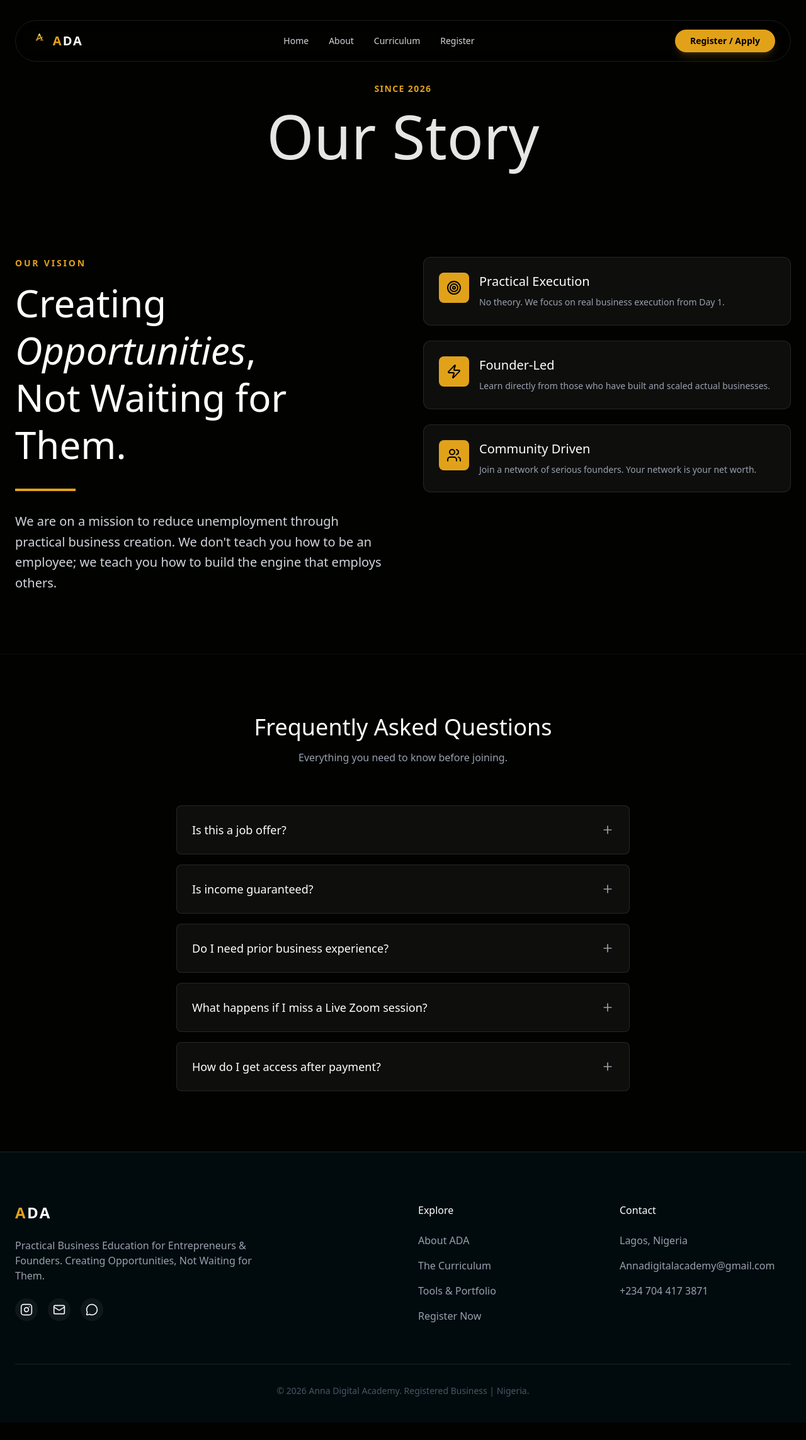
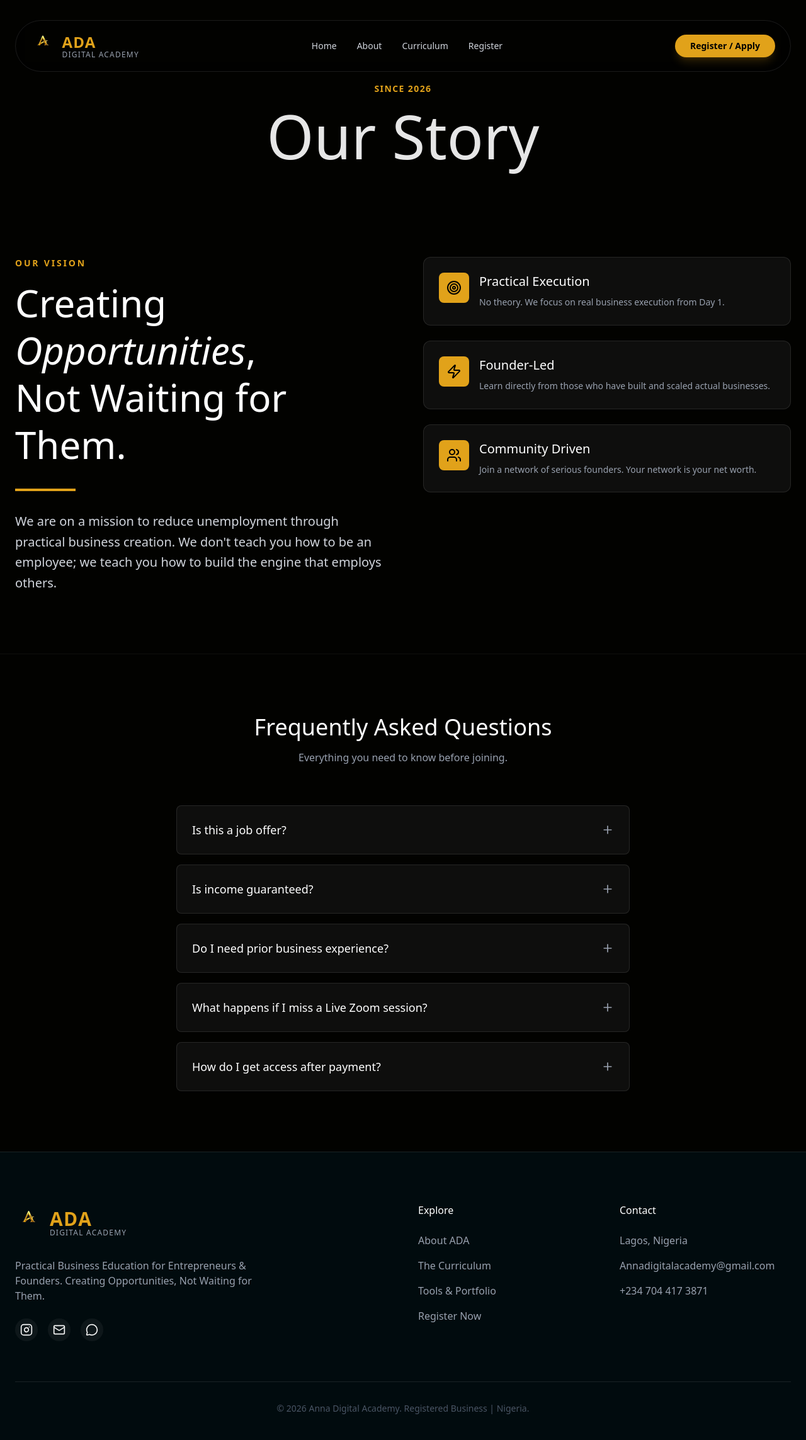
Before and after one commit to Chidi09/anna-digital-academy, a Next.js app: page /about in a window 1280 px wide. Shown: the whole page at 63% size. Before the commit the page ends 2259 px from the top, so only its background shows below. Built offline with nearby package versions, Linux system fonts and the light colour scheme.

Commit message:
feat: add initial Navbar, Hero, and Footer components for the main page layout.

```diff
--- a/components/Footer.tsx
+++ b/components/Footer.tsx
@@ -10,9 +10,21 @@ export default function Footer() {
 
           {/* Brand Column */}
           <div className="md:col-span-2">
-            <h3 className="text-2xl font-serif font-bold text-ada-gold mb-6 tracking-widest">
-              A<span className="text-white">DA</span>
-            </h3>
+            <div className="flex items-center gap-3 mb-6">
+              <img
+                src="/logo.svg"
+                alt="Anna Digital Academy Logo"
+                className="h-16 w-auto"
+              />
+              <div className="flex flex-col">
+                <h3 className="text-3xl font-serif font-bold text-ada-gold tracking-wider">
+                  ADA
+                </h3>
+                <span className="font-sans text-xs text-gray-400 tracking-widest uppercase -mt-1">
+                  Digital Academy
+                </span>
+              </div>
+            </div>
             <p className="text-gray-400 max-w-sm mb-6">
               Practical Business Education for Entrepreneurs & Founders.
               Creating Opportunities, Not Waiting for Them.
--- a/components/Hero.tsx
+++ b/components/Hero.tsx
@@ -61,14 +61,16 @@ export default function Hero() {
                     transition={{ duration: 0.5, delay: 0.6 }}
                     className="flex flex-col md:flex-row gap-4 justify-center"
                 >
-                    <Link href="#register">
+                    <Link href="/register">
                         <button className="px-8 py-4 bg-ada-gold text-ada-black font-bold rounded-full hover:bg-white transition-all duration-300 transform hover:scale-105 shadow-[0_0_20px_rgba(225,162,26,0.5)] cursor-pointer">
                             Join the Next Cohort
                         </button>
                     </Link>
-                    <button className="px-8 py-4 border border-ada-gold/50 text-ada-gold font-semibold rounded-full hover:bg-ada-gold/10 transition-all duration-300 cursor-pointer">
-                        View Curriculum
-                    </button>
+                    <Link href="/program">
+                        <button className="px-8 py-4 border border-ada-gold/50 text-ada-gold font-semibold rounded-full hover:bg-ada-gold/10 transition-all duration-300 cursor-pointer">
+                            View Curriculum
+                        </button>
+                    </Link>
                 </motion.div>
             </div>
         </section>
--- a/components/Navbar.tsx
+++ b/components/Navbar.tsx
@@ -35,20 +35,25 @@ export default function Navbar() {
         <div className="container mx-auto px-6">
           <div
             className={`backdrop-blur-xl border border-white/10 rounded-full px-6 py-3 flex items-center justify-between transition-all duration-300 ${isScrolled
-                ? "bg-ada-black/80 shadow-[0_0_20px_rgba(0,0,0,0.5)]"
-                : "bg-transparent border-transparent"
+              ? "bg-ada-black/80 shadow-[0_0_20px_rgba(0,0,0,0.5)]"
+              : "bg-transparent border-transparent"
               }`}
           >
             {/* Logo */}
-            <Link href="/" className="z-50 flex items-center gap-2">
+            <Link href="/" className="z-50 flex items-center gap-3">
               <img
                 src="/logo.svg"
                 alt="Anna Digital Academy Logo"
-                className="h-10 w-auto"
+                className="h-12 md:h-14 w-auto"
               />
-              <span className="font-serif text-xl font-bold text-ada-gold tracking-widest hidden sm:inline">
-                A<span className="text-white">DA</span>
-              </span>
+              <div className="flex flex-col">
+                <span className="font-serif text-xl md:text-2xl font-bold text-ada-gold tracking-wider">
+                  ADA
+                </span>
+                <span className="hidden sm:block font-sans text-[10px] md:text-xs text-gray-400 tracking-widest uppercase -mt-1">
+                  Digital Academy
+                </span>
+              </div>
             </Link>
 
             {/* Desktop Links */}
```
